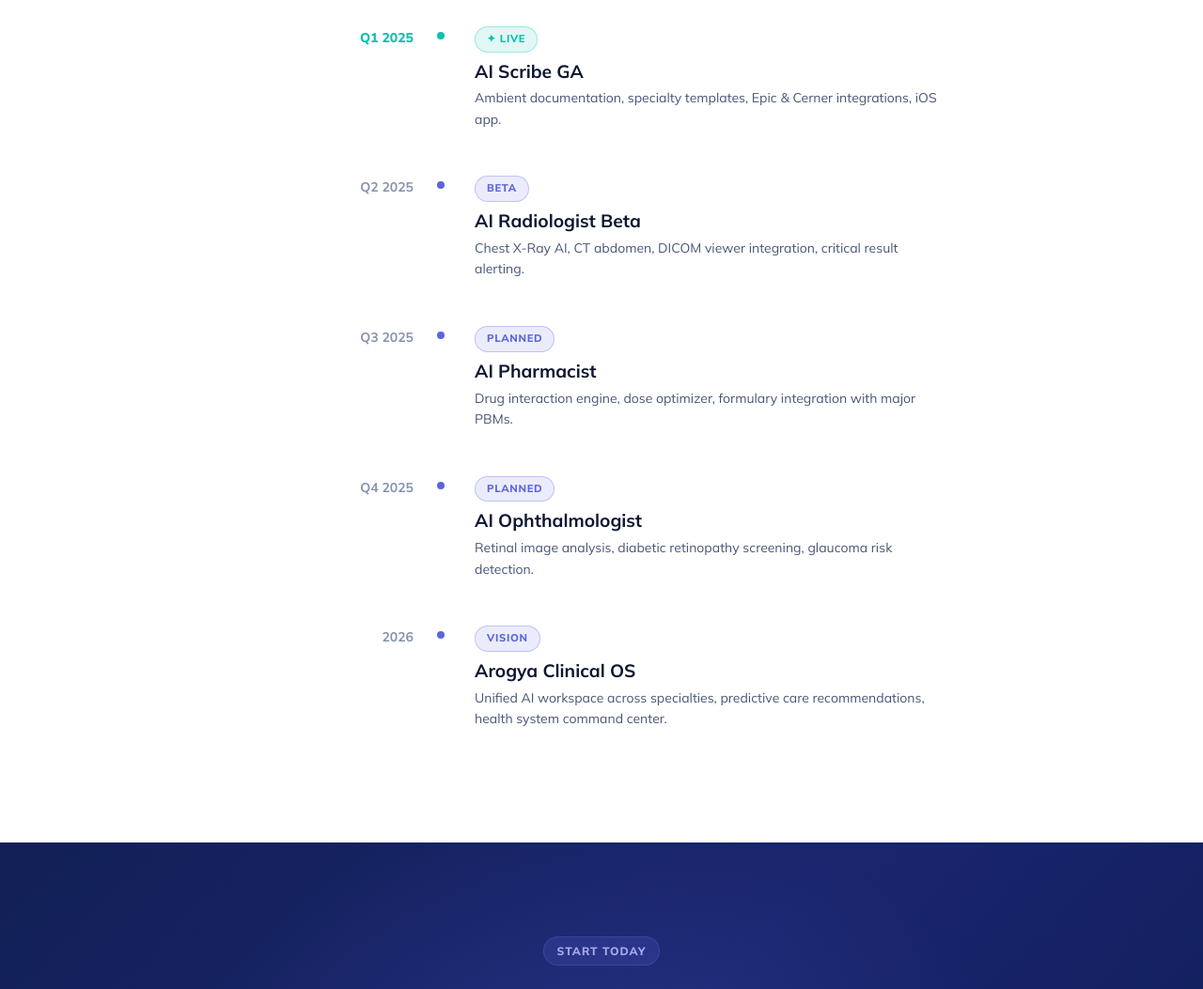
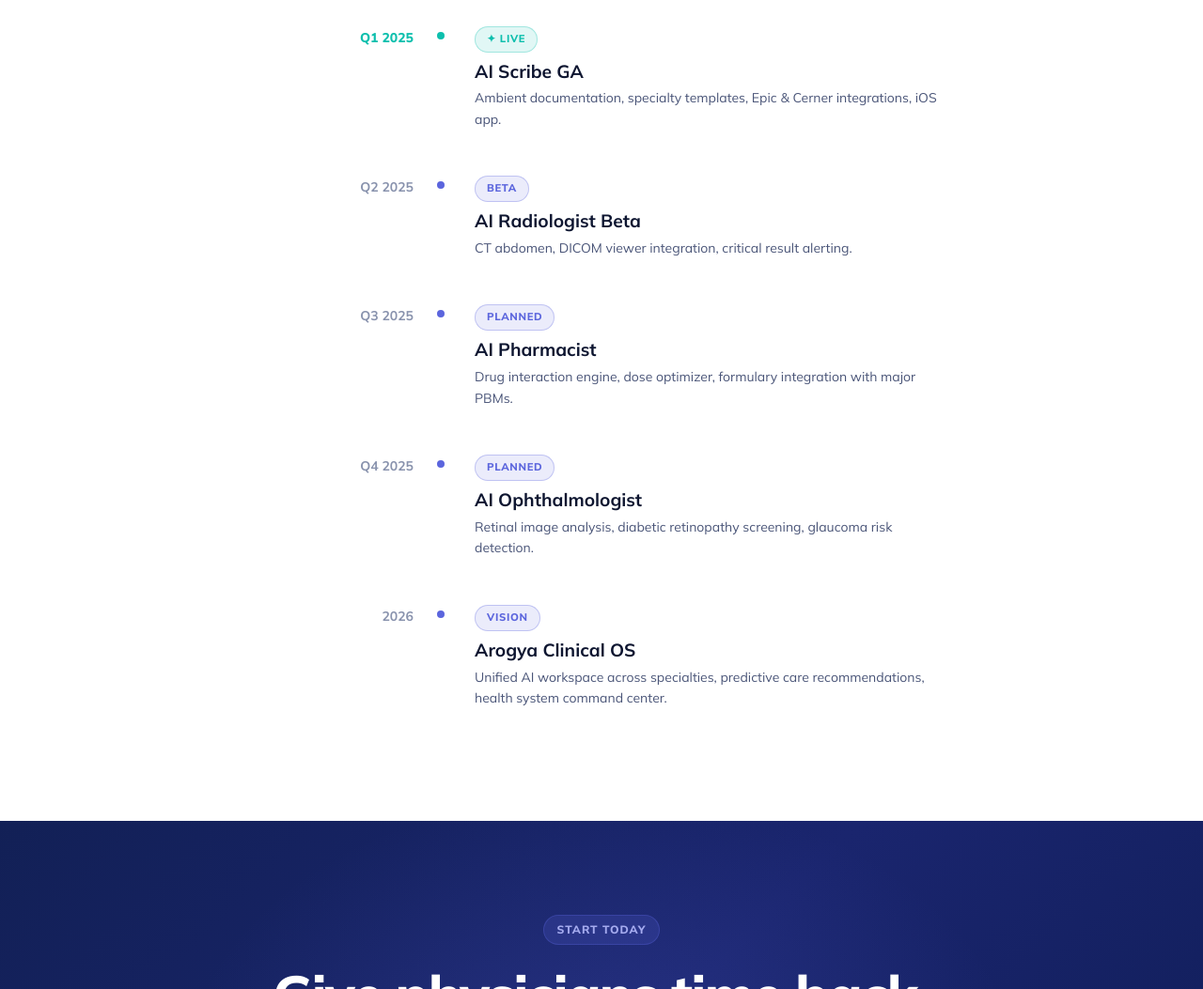
Before and after one commit to VikashLumeneo/Arogya-AI-new, a plain HTML site: page index.html in a window 1280 px wide. Shown: the part 2824-3877 px from the top of the page at 94% size. Drawn offline with Linux system fonts and the light colour scheme.

Commit message:
minor bug

```diff
--- a/index.html
+++ b/index.html
@@ -1187,7 +1187,7 @@
           <div class="roadmap-content">
             <span class="product-badge badge-soon" style="margin-bottom:8px;">Beta</span>
             <h4 class="heading-3">AI Radiologist Beta</h4>
-            <p>Chest X-Ray AI, CT abdomen, DICOM viewer integration, critical result alerting.</p>
+            <p>CT abdomen, DICOM viewer integration, critical result alerting.</p>
           </div>
         </div>
         <div class="roadmap-item">
```
